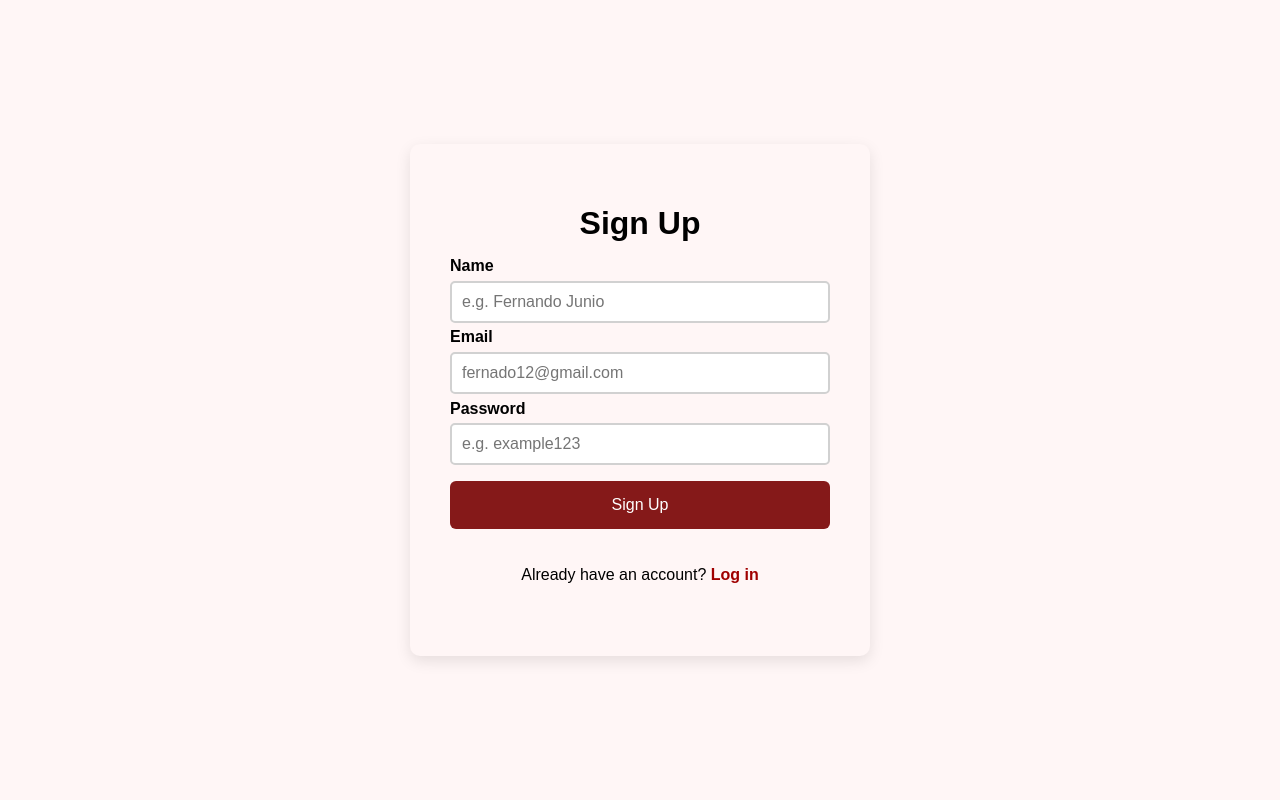
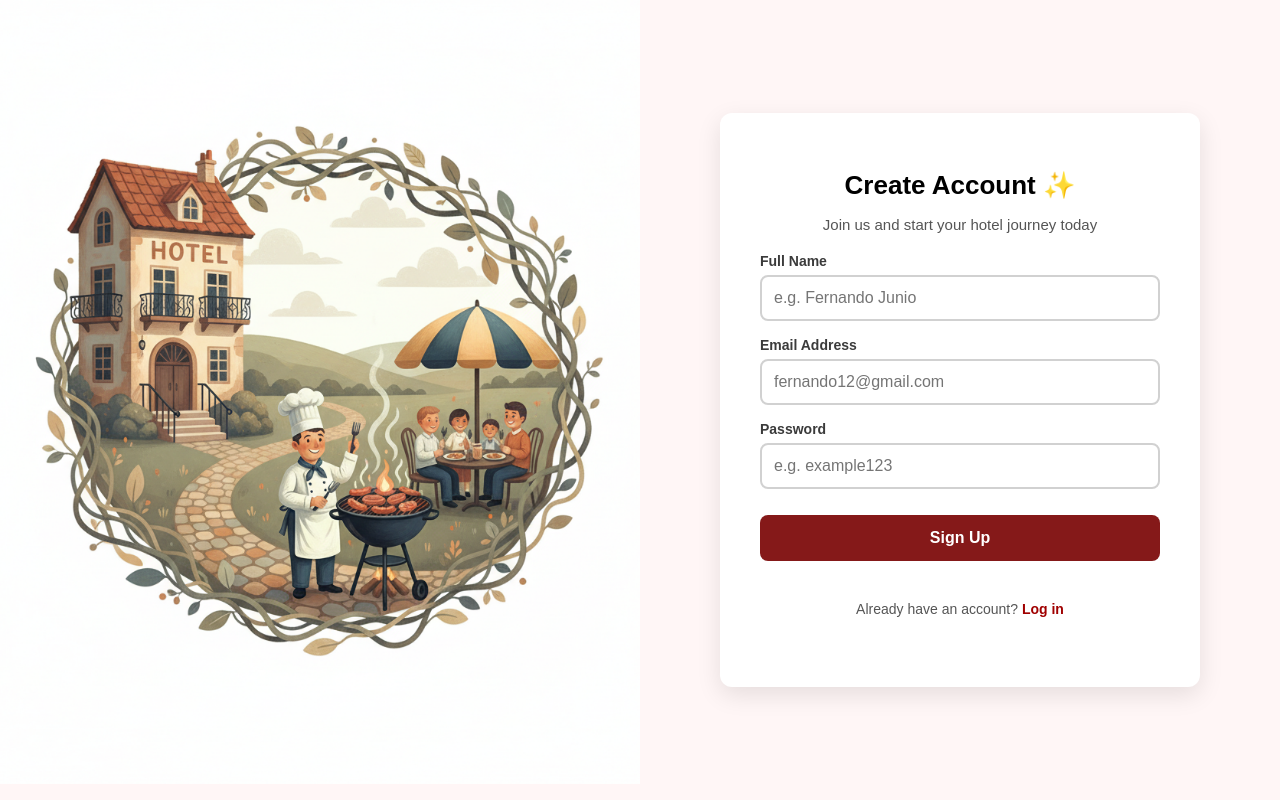
Before and after one commit to EijiDev/Hotel-Reservation-System, a PHP site: page /app/Views/signup.php in a window 1280 px wide. Run offline with PHP 8.4, Linux system fonts and the light colour scheme.

Commit message:
added style

```diff
--- a/app/Views/signup.php
+++ b/app/Views/signup.php
@@ -1,24 +1,52 @@
 <link rel="stylesheet" href="../public/css/signup.css">
 <title>Signup</title>
+
 <body>
-  <div class="signup-container">
-    <h1>Sign Up</h1>
-    <form class="form" id="signupForm" method="POST" action="/Hotel_Reservation_System/app/public/index.php?controller=signup&action=signup">
-      <label for="name">Name</label>
+  <div class="signup-wrapper">
+    <!-- LEFT PANEL -->
+    <div class="left-panel">
+      <div class="signup-left">
+        <img src="../public/assets/leftpanel-image.png" alt="Hotel view" class="signup-image">
+      </div>
+    </div>
+
+    <!-- RIGHT PANEL -->
+    <div class="right-panel">
+      <div class="signup-card">
+        <h1>Create Account ✨</h1>
+        <p class="subtitle">Join us and start your hotel journey today</p>
+
+        <!-- Error Message (optional) -->
+        <?php if (isset($error) && !empty($error)) : ?>
+          <div class="error-message">
+            <?= htmlspecialchars($error) ?>
+          </div>
+        <?php endif; ?>
+
+        <form class="signup-form" id="signupForm" method="POST" action="/Hotel_Reservation_System/app/public/index.php?controller=signup&action=signup">
+          <div class="form-group">
+            <label for="name">Full Name</label>
             <input type="text" id="name" name="name" placeholder="e.g. Fernando Junio" required />
+          </div>
 
-      <label for="email">Email</label>
-      <input type="email" id="email" name="email" placeholder="fernado12@gmail.com" required />
+          <div class="form-group">
+            <label for="email">Email Address</label>
+            <input type="email" id="email" name="email" placeholder="fernando12@gmail.com" required />
+          </div>
 
+          <div class="form-group">
             <label for="password">Password</label>
             <input type="password" id="password" name="password" placeholder="e.g. example123" required />
+          </div>
 
           <button type="submit" class="signup-btn">Sign Up</button>
 
-      <p class="signup-text">
+          <p class="login-text">
             Already have an account?
             <a href="/Hotel_Reservation_System/app/public/index.php?controller=login&action=index">Log in</a>
           </p>
         </form>
       </div>
+    </div>
+  </div>
 </body>
--- a/app/public/css/signup.css
+++ b/app/public/css/signup.css
@@ -2,76 +2,195 @@ body {
   background-color: #fff6f6;
   margin: 0;
   height: 100vh;
+  font-family: "Poppins", Arial, sans-serif;
+  animation: fadeIn 0.6s ease-in-out;
   display: flex;
   justify-content: center;
   align-items: center;
-  font-family: Arial, sans-serif;
 }
 
-.signup-container {
+/* WRAPPER */
+.signup-wrapper {
+  display: flex;
+  width: 100%;
+  height: 100vh;
+}
+
+/* LEFT PANEL (Image Side) */
+.left-panel {
+  flex: 1;
+  height: 100%;
+  overflow: hidden;
+}
+
+.signup-image {
+  width: 100%;
+  height: 98%;
+  object-fit: cover;
+  object-position: center;
+}
+
+/* RIGHT PANEL */
+.right-panel {
+  flex: 1;
   background-color: #fff6f6;
+  display: flex;
+  justify-content: center;
+  align-items: center;
+}
+
+/* CARD */
+.signup-card {
+  background-color: #ffffff;
   padding: 40px;
-  border-radius: 10px;
+  border-radius: 12px;
   width: 400px;
-  max-width: 380px;
-  box-shadow: 0 5px 15px rgba(0, 0, 0, 0.1);
+  box-shadow: 0 8px 25px rgba(0, 0, 0, 0.1);
+  transition: transform 0.3s ease;
+  text-align: center;
 }
 
 h1 {
-  text-align: center;
-  margin-bottom: 15px;
+  font-size: 26px;
+  margin-bottom: 8px;
 }
 
-.form {
+.subtitle {
+  color: #555;
+  font-size: 15px;
+  margin-bottom: 20px;
+}
+
+/* FORM */
+.signup-form {
   display: flex;
   flex-direction: column;
-  gap: .35rem;
-  margin-top: 15px;
+  gap: 1rem;
+  text-align: left;
+}
+
+.form-group {
+  display: flex;
+  flex-direction: column;
+  gap: 6px;
 }
 
 label {
   font-weight: 600;
+  color: #3b3b3b;
+  font-size: 14px;
 }
 
 input {
-  padding: 10px;
+  padding: 12px;
   font-size: 1rem;
   border: 2px solid #d1d1d1;
-  border-radius: 5px;
+  border-radius: 8px;
   outline: none;
+  transition: all 0.3s ease;
 }
 
 input:focus {
   border-color: #a00000;
+  box-shadow: 0 0 6px rgba(160, 0, 0, 0.3);
 }
 
+input:hover {
+  border-color: #b54a4a;
+}
+
+/* BUTTON */
 .signup-btn {
   width: 100%;
-  padding: 15px;
+  padding: 14px;
   background-color: #851919;
   color: white;
   border: none;
-  border-radius: 6px;
+  border-radius: 8px;
   font-size: 16px;
   cursor: pointer;
   margin-top: 10px;
+  font-weight: bold;
+  transition: background 0.3s ease, transform 0.1s ease;
 }
 
 .signup-btn:hover {
   background-color: #a00000;
+  transform: scale(1.02);
 }
 
-.signup-text {
-  margin-top: 2rem;
+.signup-btn:active {
+  transform: scale(0.98);
+}
+
+/* ERROR MESSAGE (optional) */
+.error-message {
+  background-color: #f8d7da;
+  color: #721c24;
+  padding: 10px;
+  border-radius: 8px;
+  border: 1px solid #f5c6cb;
+  margin-bottom: 15px;
+  font-size: 14px;
   text-align: center;
 }
 
-.signup-text a {
+/* LOGIN TEXT LINK */
+.login-text {
+  margin-top: 1.5rem;
+  font-size: 14px;
+  text-align: center;
+  color: #555;
+}
+
+.login-text a {
   color: #a00000;
   text-decoration: none;
   font-weight: 600;
 }
 
-a {
+.login-text a:hover {
   text-decoration: underline;
 }
+
+/* ANIMATION */
+@keyframes fadeIn {
+  from {
+    opacity: 0;
+    transform: translateY(15px);
+  }
+  to {
+    opacity: 1;
+    transform: translateY(0);
+  }
+}
+
+/* RESPONSIVE */
+@media (max-width: 900px) {
+  .signup-wrapper {
+    flex-direction: column;
+  }
+
+  .left-panel {
+    display: none;
+  }
+
+  .right-panel {
+    flex: none;
+    height: 100vh;
+  }
+
+  .signup-card {
+    width: 90%;
+    padding: 30px 20px;
+  }
+
+  h1 {
+    font-size: 22px;
+  }
+
+  .signup-btn {
+    font-size: 15px;
+    padding: 12px;
+  }
+}
```
Also changed, not shown: app/Controllers/LoginController.php (+9 -0 lines), app/Views/admin/dashboard.php (+10 -6 lines), app/Views/login.php (+31 -10 lines), app/public/css/dashboard.style.css (+33 -0 lines), app/public/css/login.style.css (+138 -19 lines), app/public/assets/leftpanel-image.png (added). Lines whose indentation alone changed are shown as unchanged.
